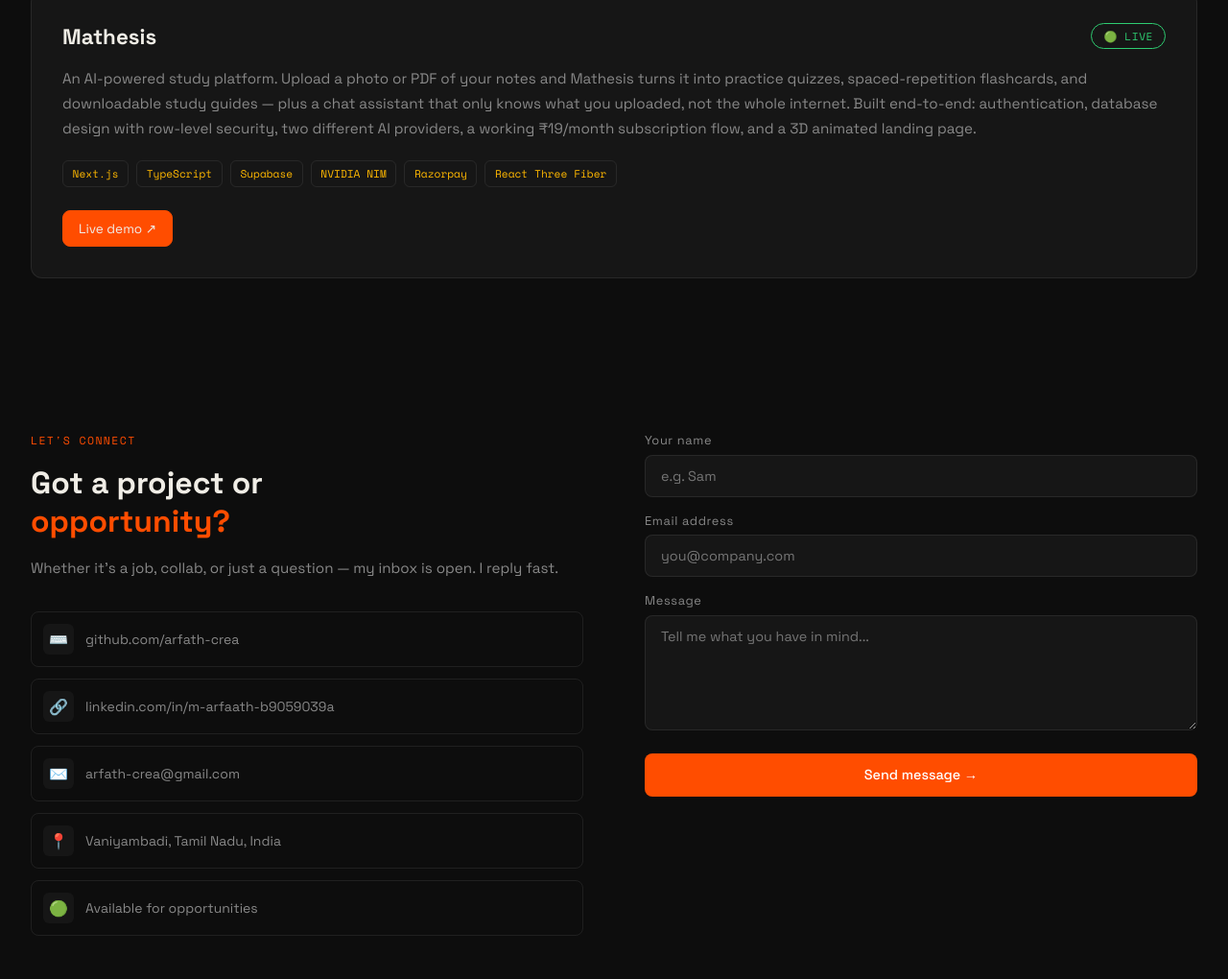
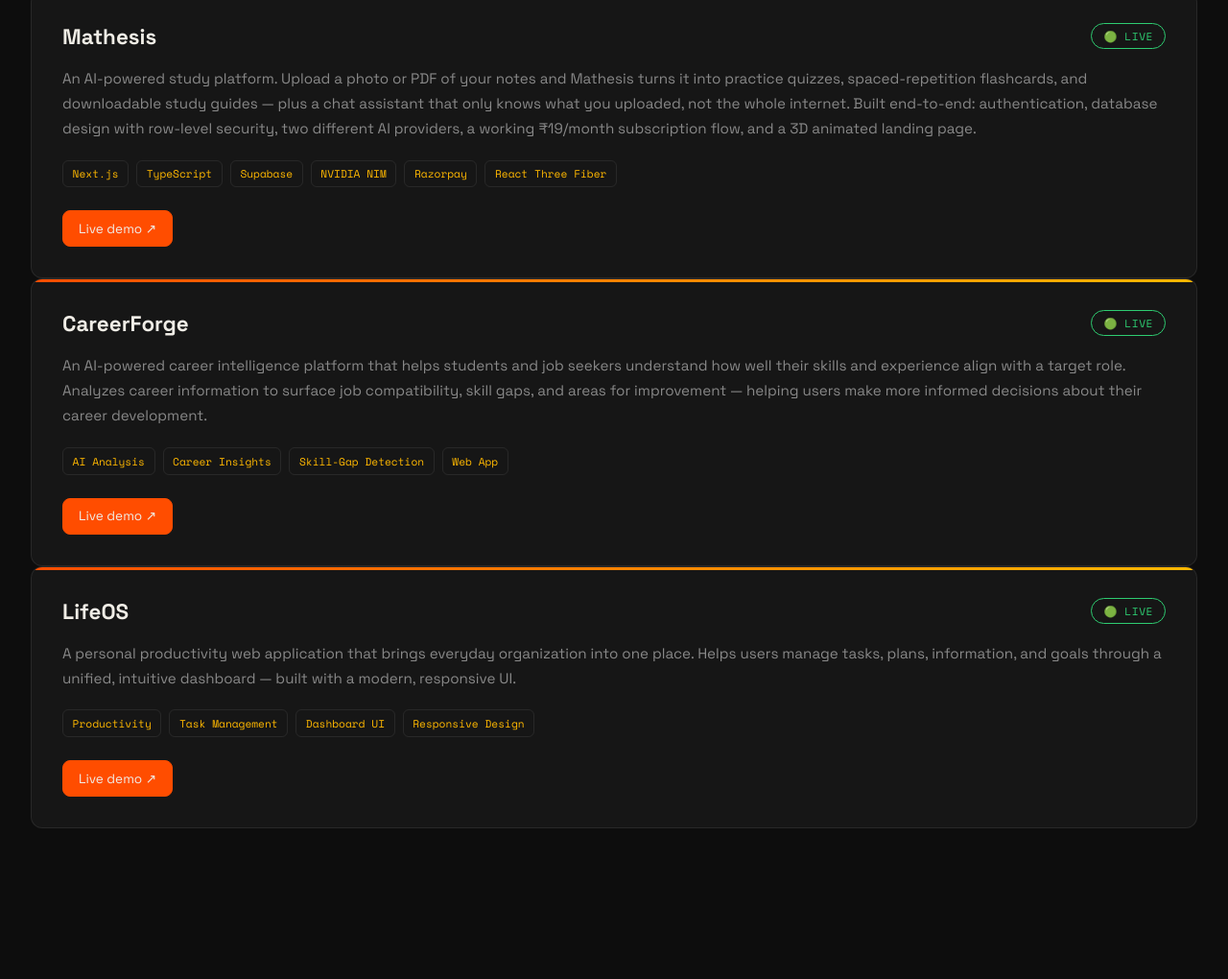
Before and after one commit to arfath-crea/porto, a plain HTML site: page index.html in a window 1280 px wide. Shown: the part 2707-3727 px from the top of the page at 96% size. Drawn offline with nearby package versions, Linux system fonts and the light colour scheme.

Commit message:
Add CareerForge and LifeOS projects

```diff
--- a/index.html
+++ b/index.html
@@ -384,6 +384,43 @@
         <a class="project-link primary" href="https://mathesis-seven.vercel.app" target="_blank">Live demo ↗</a>
       </div>
     </div>
+    <div class="project-card">
+      <div class="project-header">
+        <div class="project-title">CareerForge</div>
+        <div class="project-status">🟢 Live</div>
+      </div>
+      <p class="project-desc">
+        An AI-powered career intelligence platform that helps students and job seekers understand how well their skills and experience align with a target role. Analyzes career information to surface job compatibility, skill gaps, and areas for improvement — helping users make more informed decisions about their career development.
+      </p>
+      <div class="project-tags">
+        <span class="project-tag">AI Analysis</span>
+        <span class="project-tag">Career Insights</span>
+        <span class="project-tag">Skill-Gap Detection</span>
+        <span class="project-tag">Web App</span>
+      </div>
+      <div class="project-links">
+        <a class="project-link primary" href="https://careerforge-tawny.vercel.app/" target="_blank">Live demo ↗</a>
+      </div>
+    </div>
+
+    <div class="project-card">
+      <div class="project-header">
+        <div class="project-title">LifeOS</div>
+        <div class="project-status">🟢 Live</div>
+      </div>
+      <p class="project-desc">
+        A personal productivity web application that brings everyday organization into one place. Helps users manage tasks, plans, information, and goals through a unified, intuitive dashboard — built with a modern, responsive UI.
+      </p>
+      <div class="project-tags">
+        <span class="project-tag">Productivity</span>
+        <span class="project-tag">Task Management</span>
+        <span class="project-tag">Dashboard UI</span>
+        <span class="project-tag">Responsive Design</span>
+      </div>
+      <div class="project-links">
+        <a class="project-link primary" href="https://arfath-crea.github.io/lifeos/" target="_blank">Live demo ↗</a>
+      </div>
+    </div>
   </section>
 
 
```
